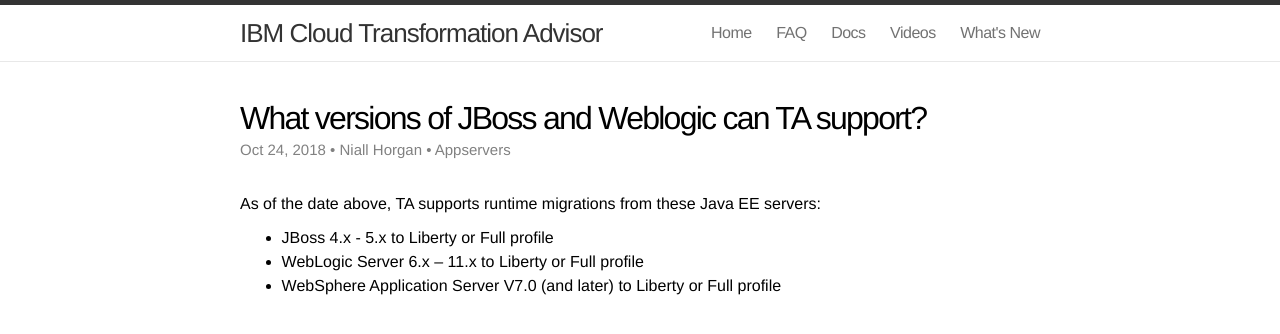
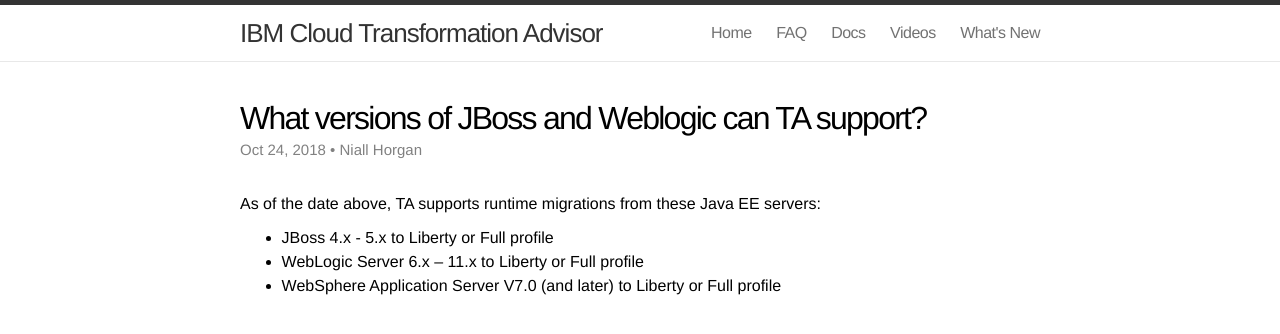
Before and after one commit to TransformationAdvisor/TA.github.io, a Jekyll site: the page built from _posts/2018-10-24-which-jboss.md, in a window 1280 px wide. Shown: the top 334 px of the page. Built offline with Jekyll 4.4.1, drawn with Linux system fonts in a browser that asks for light colours.

Commit message:
Update 2018-10-24-which-jboss.md

```diff
--- a/_posts/2018-10-24-which-jboss.md
+++ b/_posts/2018-10-24-which-jboss.md
@@ -1,9 +1,8 @@
 ---
 layout: post
 title: What versions of JBoss and Weblogic can TA support?
-categories: FAQ
+categories: General
 author: Niall Horgan
-meta: Appservers
 ---
 As of the date above, TA supports runtime migrations from these Java EE servers:
 
```
